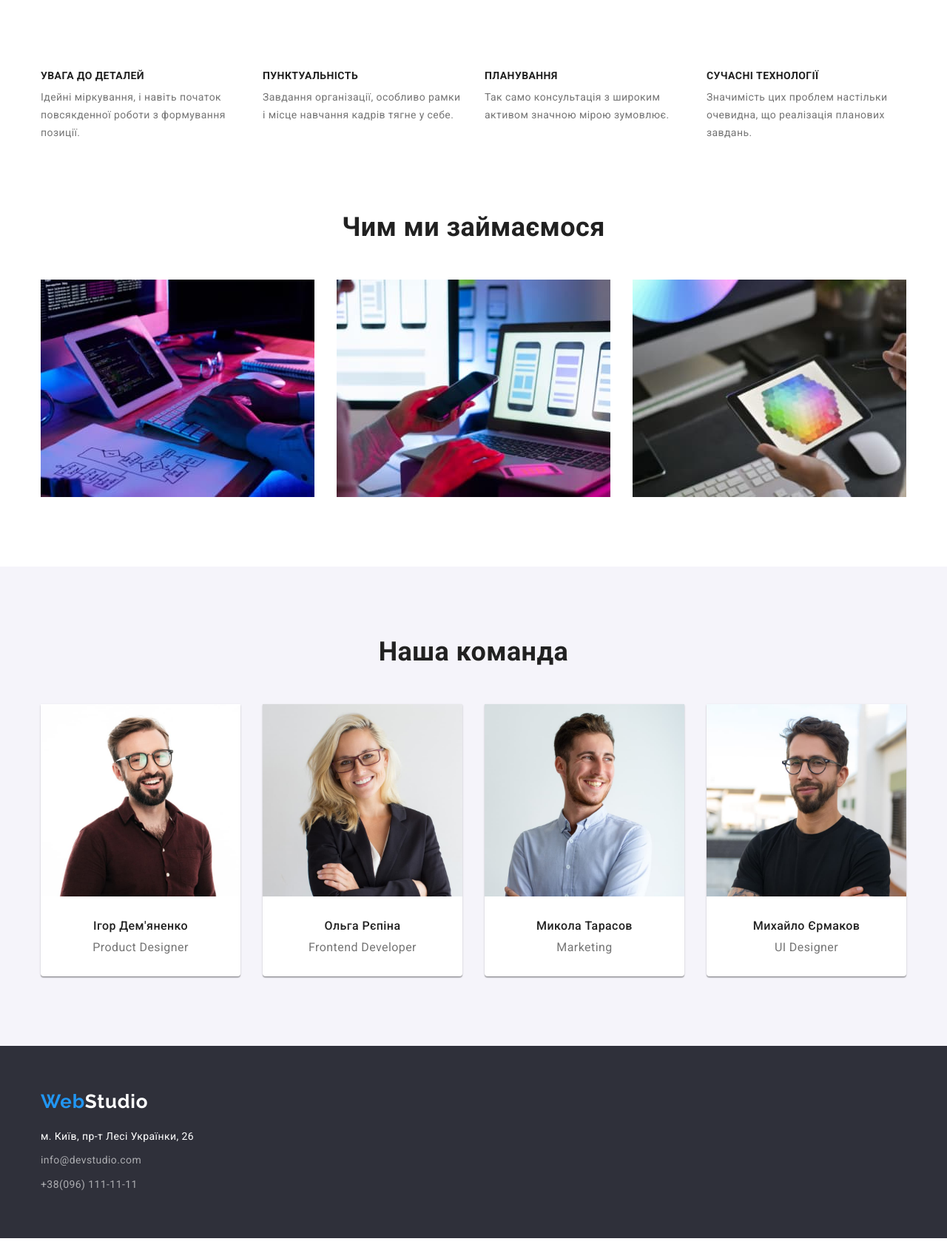
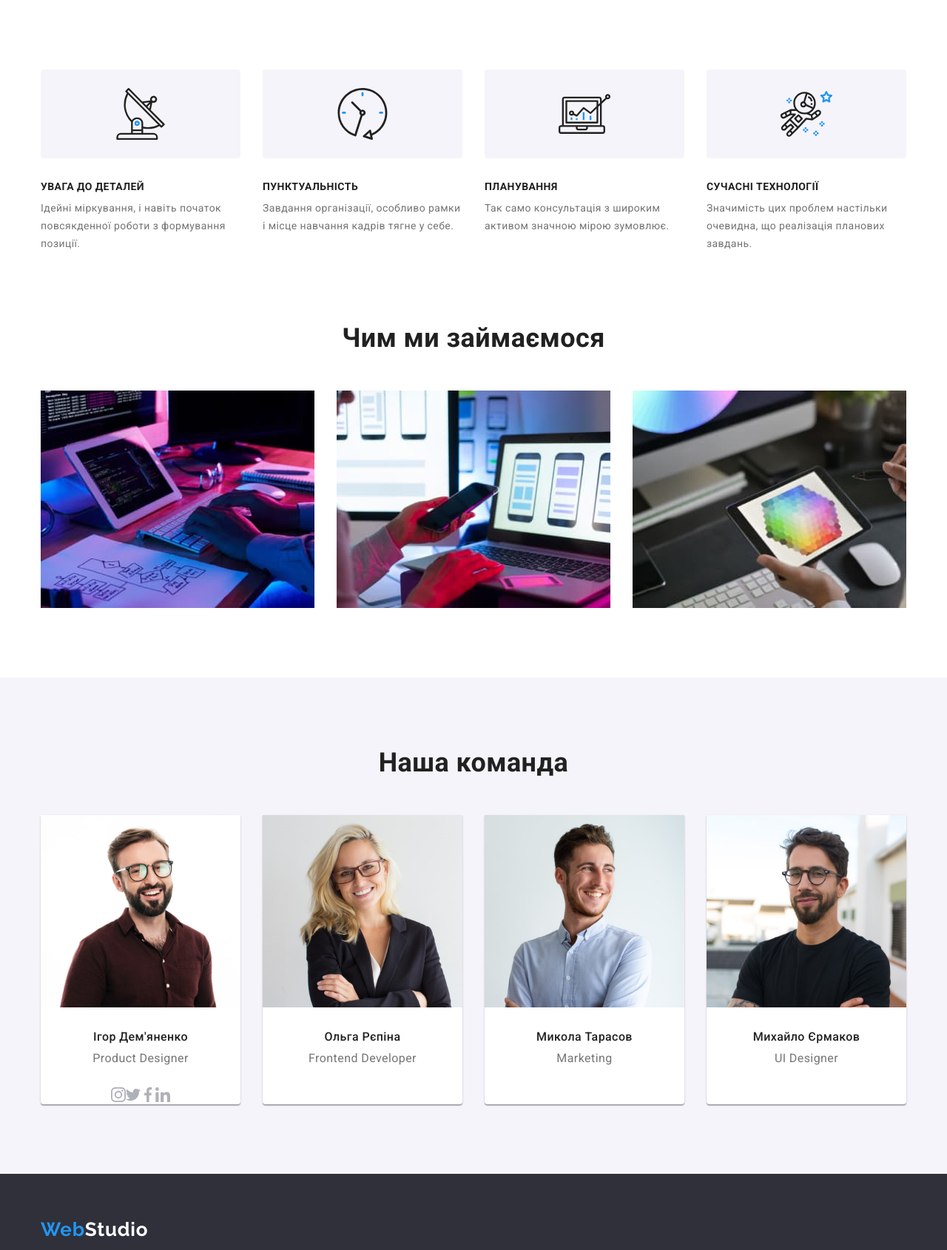
Before and after one commit to DenysLikh/goit-markup-hw-04, a plain HTML site: page index.html in a window 1280 px wide. Shown: the part 682-2372 px from the top of the page at 74% size. Drawn offline with nearby package versions, Linux system fonts and the light colour scheme.

Commit message:
add features icons

```diff
--- a/css/styles.css
+++ b/css/styles.css
@@ -255,15 +255,6 @@ address {
 	margin-bottom: 30px;
 }
 
-/* .boxforflex-portfolio-item {
-	justify-content: space-between;
-	flex-basis: calc((100% - 60px) / 3);
-	row-gap: 30px;
-	column-gap: 30px;
-	display: flex;
-	flex-basis: calc((100% - 60px) / 3);
-} */
-
 /* end of portfolio flexes */
 
 .btn-portfolio {
@@ -328,6 +319,16 @@ address {
 	padding-bottom: 0;
 }
 
+.feature-icon-bgr {
+	display: flex;
+	justify-content: center;
+	align-items: center;
+	background-color:#F5F4FA;
+	border-radius: 4px;
+	height: 120px;
+	margin-bottom: 30px;
+}
+
 .list-features {
 	max-width: 270px;
 }
@@ -376,6 +377,12 @@ address {
 	line-height: calc(19 / 16);
 	text-align: center;
 	color: var(--contacts);
+}
+
+.social-icons {
+	display: flex;
+	justify-content: center;
+	align-items: center;
 }
 
 .team-cards-text-space {
--- a/index.html
+++ b/index.html
@@ -58,18 +58,38 @@
 					<h2 class="section-title visually-hidden">Наші переваги</h2>
 					<ul class="list boxforflex-sections">
 						<li class="list-features">
+							<div class="feature-icon-bgr">
+								<svg width="70" height="70">
+								  <use href="./images/icons.svg#icon-antenna"></use>
+								</svg>
+							</div>
 							<h3 class="name-features">УВАГА ДО ДЕТАЛЕЙ</h3>
 							<p class="text-features">Ідейні міркування, і навіть початок повсякденної роботи з формування позиції.</p>
 						</li>
 						<li class="list-features">
+							<div class="feature-icon-bgr">
+								<svg width="70" height="70">
+								  <use href="./images/icons.svg#icon-clock"></use>
+								</svg>
+							</div>
 							<h3 class="name-features">ПУНКТУАЛЬНІСТЬ</h3>
 							<p class="text-features">Завдання організації, особливо рамки і місце навчання кадрів тягне у себе.</p>
 						</li>
 						<li class="list-features">
+							<div class="feature-icon-bgr">
+								<svg width="70" height="70">
+								  <use href="./images/icons.svg#icon-diagram"></use>
+								</svg>
+							</div>
 							<h3 class="name-features">ПЛАНУВАННЯ</h3>
 							<p class="text-features">Так само консультація з широким активом значною мірою зумовлює.</p>
 						</li>
 						<li class="list-features">
+							<div class="feature-icon-bgr">
+								<svg width="70" height="70">
+								  <use href="./images/icons.svg#icon-astronaut"></use>
+								</svg>
+							</div>
 							<h3 class="name-features">СУЧАСНІ ТЕХНОЛОГІЇ</h3>
 							<p class="text-features">Значимість цих проблем настільки очевидна, що реалізація планових завдань.</p>
 						</li>
@@ -102,21 +122,48 @@
 							<img src="./images/img-igor.jpg" alt="1й член команди" width="270" height="260" />
 							<div class="team-cards-text-space"><h3 class="name-team">Ігор Дем'яненко</h3>
 							<p lang="en" class="text-team">Product Designer</p></div>
+							<div>
+								<ul class="list social-icons">
+									<li>
+										<a href="https://instagram.com" class="link">
+											<svg width="20px" height="20px"><use href="./images/icons.svg#icon-instagram"></use></svg>
+										</a>
+									</li>
+									<li>
+										<a href="https://twitter.com" class="link">
+											<svg width="20px" height="20px"><use href="./images/icons.svg#icon-twitter"></use></svg>
+										</a>
+									</li>
+									<li>
+										<a href="https://facebook.com" class="link">
+											<svg width="20px" height="20px"><use href="./images/icons.svg#icon-facebook"></use></svg>
+										</a>
+									</li>
+									<li>
+										<a href="https://linkedin.com" class="link">
+											<svg width="20px" height="20px"><use href="./images/icons.svg#icon-linkedin"></use></svg>
+										</a>
+									</li>
+								</ul>
+							</div>
 						</li>
 						<li class="team-cards">
 							<img src="./images/img-olga.jpg" alt="2й член команди" width="270" height="260" />
 							<div class="team-cards-text-space"><h3 class="name-team">Ольга Рєпіна</h3>
 							<p lang="en" class="text-team">Frontend Developer</p></div>
+
 						</li>
 						<li class="team-cards">
 							<img src="./images/img-mikola.jpg" alt="3й член команди" width="270" height="260" />
 							<div class="team-cards-text-space"><h3 class="name-team">Микола Тарасов</h3>
 							<p lang="en" class="text-team">Marketing</p></div>
+
 						</li>
 						<li class="team-cards">
 							<img src="./images/img-mihailo.jpg" alt="4й член команди" width="270" height="260" />
 							<div class="team-cards-text-space"><h3 class="name-team">Михайло Єрмаков</h3>
 							<p lang="en" class="text-team">UI Designer</p></div>
+
 						</li>
 					</ul>
 				</div>
```
Also changed, not shown: icons/clients/fifth-logo.svg (added), icons/clients/first-logo.svg (added), icons/clients/fourth-logo.svg (added), icons/clients/second-logo.svg (added), icons/clients/sixth-logo.svg (added), icons/clients/third-logo.svg (added), icons/contacts/envelope.svg (added), icons/contacts/smartphone.svg (added), icons/features/antenna.svg (added), icons/features/astronaut.svg (added), icons/features/clock.svg (added), icons/features/diagram.svg (added), icons/social/facebook.svg (added), icons/social/instagram.svg (added), 3 more files.
